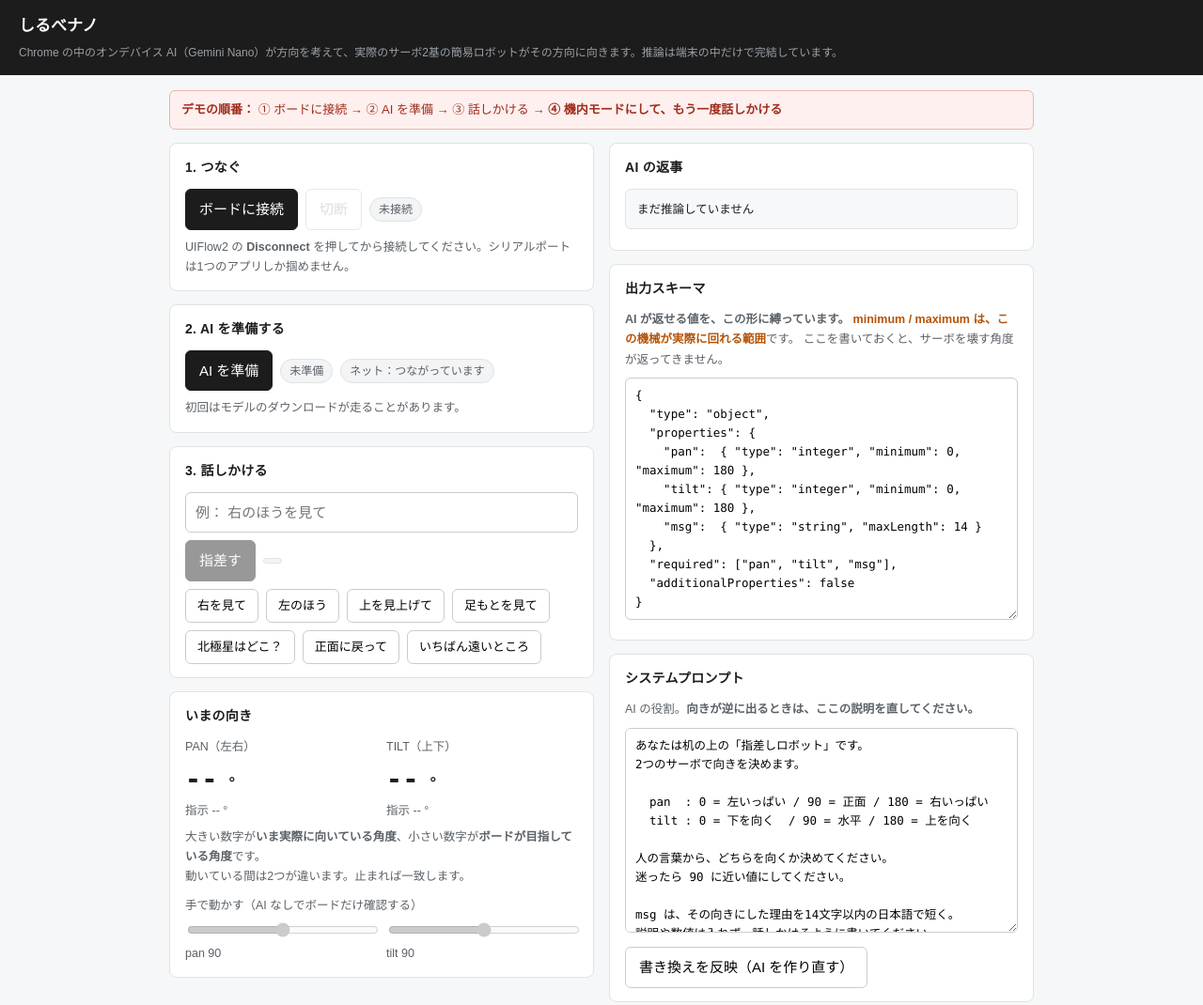
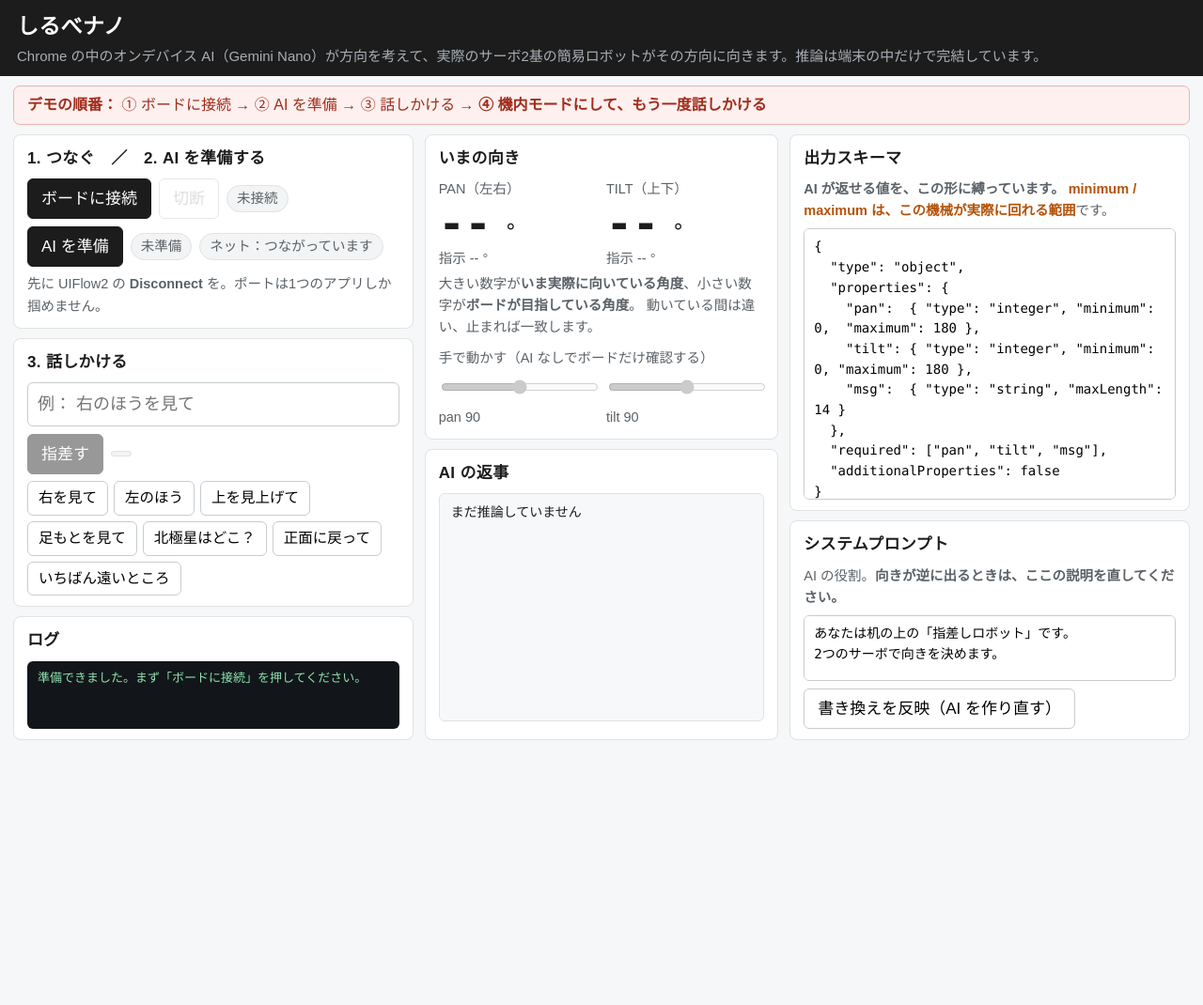
Before and after one commit to MasaoG/m5ai, a plain HTML site: page demo.html in a window 1280 px wide. Shown: the top 1070 px of the page at 94% size. After the commit the page ends 800 px from the top, so only its background shows below. Drawn offline with Linux system fonts and the light colour scheme.

Commit message:
DEMO file update
2列表示から、3列穂表示にして、デモ画面でスクロールなしにした。

```diff
--- a/demo.html
+++ b/demo.html
@@ -11,48 +11,95 @@
     --mono:ui-monospace,SFMono-Regular,Menlo,Consolas,monospace;
   }
   *{box-sizing:border-box}
+
+  /* ======================================================================
+     横長のノート PC で、縦スクロールなしに全部が見えるようにしています。
+     画面の高さは機械によって違うので、高さを数値で決め打ちしていません。
+     余りや不足は「伸び縮みする要素」── テキストエリアとログと AI の返事 ──
+     が吸収します。画面が低ければそこが縮み、高ければそこが伸びます。
+     幅が 1180px を下回ったら、1列に戻して普通にスクロールします。
+     ====================================================================== */
+  html,body{height:100%}
   body{margin:0;background:var(--bg);color:var(--ink);
        font-family:'Hiragino Sans','Yu Gothic UI','Meiryo',sans-serif;
-       font-size:15px;line-height:1.7}
-  header{background:#1c1c1c;color:#fff;padding:14px 20px}
-  header h1{margin:0;font-size:17px}
-  header p{margin:3px 0 0;font-size:12px;color:#9aa0a6}
-  main{max-width:960px;margin:0 auto;padding:16px 20px 40px}
-  .row{display:flex;gap:16px;flex-wrap:wrap}
-  .col{flex:1 1 420px;min-width:320px}
-  .card{background:var(--card);border:1px solid var(--line);
-        border-radius:8px;padding:14px 16px;margin-bottom:14px}
-  .card h2{margin:0 0 10px;font-size:14px;letter-spacing:.02em}
-  button{font:inherit;padding:8px 14px;border-radius:6px;cursor:pointer;
+       font-size:17px;line-height:1.6;
+       display:flex;flex-direction:column;
+       /* ふつうのノート PC なら収まります。画面がよほど低いときだけ、
+          切り取らずにスクロールさせます（hidden にしない理由）。 */
+       overflow:auto}
+
+  header{flex:none;background:#1c1c1c;color:#fff;padding:10px 18px}
+  header h1{margin:0;font-size:23px;letter-spacing:.01em}
+  header p{margin:2px 0 0;font-size:15px;color:#a8afb6;line-height:1.5}
+
+  main{flex:1 1 auto;min-height:0;display:flex;flex-direction:column;
+       gap:10px;padding:10px 14px 12px}
+
+  .note{flex:none;margin:0;background:#fdf0ee;border:1px solid #e8b6ae;
+        color:#a02c1c;border-radius:7px;padding:7px 14px;font-size:16px}
+
+  /* --- 3列 ------------------------------------------------------------- */
+  /* 1列目は操作だけなので細く、3列目はコードを見せるので広めに配分します */
+  .row{flex:1 1 auto;min-height:0;display:grid;gap:12px;
+       grid-template-columns:minmax(0,1.04fr) minmax(0,.92fr) minmax(0,1.04fr)}
+  .col{min-height:0;display:flex;flex-direction:column;gap:10px}
+
+  .card{flex:none;min-height:0;display:flex;flex-direction:column;
+        background:var(--card);border:1px solid var(--line);
+        border-radius:8px;padding:11px 14px}
+  .card h2{flex:none;margin:0 0 8px;font-size:17px;letter-spacing:.02em}
+  .card.grow{flex:1 1 0}             /* 余白を引き受ける札 */
+  .card.grow2{flex:1.8 1 0}          /* そのなかでも、多めに引き受ける札 */
+  .fill{flex:1 1 0;min-height:0}     /* その札の中で伸びる部品 */
+
+  button{font:inherit;padding:7px 14px;border-radius:6px;cursor:pointer;
          border:1px solid #c8ccd0;background:#fff}
   button:hover:not(:disabled){background:#f0f2f4}
   button:disabled{opacity:.45;cursor:not-allowed}
   button.main{background:#1c1c1c;color:#fff;border-color:#1c1c1c}
   button.main:hover:not(:disabled){background:#333}
-  .pills{display:flex;gap:8px;flex-wrap:wrap;margin-top:8px}
-  .pills button{padding:6px 12px;font-size:13px}
+  .pills{display:flex;gap:6px;flex-wrap:wrap;margin-top:7px}
+  .pills button{padding:5px 11px;font-size:15.5px}
   input[type=text],textarea{width:100%;font:inherit;padding:8px 10px;
         border:1px solid #c8ccd0;border-radius:6px;background:#fff}
-  textarea{font-family:var(--mono);font-size:12.5px;line-height:1.6;resize:vertical}
-  .tag{display:inline-block;padding:2px 9px;border-radius:999px;
-       font-size:12px;border:1px solid var(--line);background:#f2f4f5;color:var(--sub)}
+  input[type=text]{font-size:18px}
+  textarea{font-family:var(--mono);font-size:14px;line-height:1.55;resize:none}
+  .tag{display:inline-block;padding:2px 10px;border-radius:999px;
+       font-size:14.5px;border:1px solid var(--line);background:#f2f4f5;color:var(--sub)}
   .tag.ok{background:#e7f5ee;color:var(--ok);border-color:#b9e0cd}
   .tag.ng{background:#fdeceb;color:var(--ng);border-color:#f2c2bd}
   .tag.work{background:#fdf3e3;color:var(--accent);border-color:#ecd5a8}
-  .big{font-family:var(--mono);font-size:28px;font-weight:700;letter-spacing:.02em}
-  .muted{color:var(--sub);font-size:12.5px}
-  pre{margin:0;font-family:var(--mono);font-size:12.5px;white-space:pre-wrap;
-      word-break:break-all;background:#f7f8f9;border:1px solid var(--line);
-      border-radius:6px;padding:10px 12px}
-  #log{height:150px;overflow:auto;background:#12161a;color:#cfd6dd;
-       border-radius:6px;padding:9px 11px;font-family:var(--mono);font-size:11.5px}
+  .big{font-family:var(--mono);font-size:46px;font-weight:700;
+       letter-spacing:.01em;line-height:1.1}
+  .big .unit{font-size:22px;font-weight:400}
+  .muted{color:var(--sub);font-size:14.5px}
+  pre{margin:0;font-family:var(--mono);font-size:14px;line-height:1.5;
+      white-space:pre-wrap;word-break:break-all;overflow:auto;
+      background:#f7f8f9;border:1px solid var(--line);
+      border-radius:6px;padding:9px 12px}
+  #log{overflow:auto;background:#12161a;color:#cfd6dd;min-height:52px;
+       border-radius:6px;padding:8px 11px;font-family:var(--mono);font-size:13px}
   #log div{white-space:pre-wrap;word-break:break-all}
   .log-tx{color:#7ec9ff}.log-rx{color:#8fe3b0}.log-ai{color:#ffd08a}.log-er{color:#ff9d93}
-  .note{background:#fdf0ee;border:1px solid #e8b6ae;color:#a02c1c;
-        border-radius:6px;padding:9px 12px;font-size:13px;margin-bottom:14px}
   .grid2{display:grid;grid-template-columns:1fr 1fr;gap:10px}
-  label{display:block;font-size:12.5px;color:var(--sub);margin:10px 0 4px}
+  label{display:block;font-size:14.5px;color:var(--sub);margin:9px 0 4px}
   .k{color:var(--accent);font-weight:700}
+  input[type=range]{width:100%;height:26px}
+
+  /* --- 幅が足りないときは、もとの1列に戻す ------------------------------ */
+  @media (max-width:1180px){
+    html,body{height:auto}
+    body{overflow:auto}
+    main{display:block;padding:14px 18px 40px}
+    .note{margin-bottom:14px}
+    .row{display:block}
+    .col{display:block}
+    .card{display:block;margin-bottom:14px}
+    textarea{height:190px;resize:vertical}
+    #log{height:190px}
+    #aiJson{min-height:90px}
+  }
+
   @media (prefers-color-scheme:dark){
     :root:not([data-theme="light"]){
       --bg:#14181b;--card:#1b2024;--line:#2c3339;--ink:#e8eaec;--sub:#9aa3ab}
@@ -60,6 +107,7 @@
     :root:not([data-theme="light"]) input,:root:not([data-theme="light"]) textarea{
       background:#232a2f;color:#e8eaec;border-color:#39424a}
     :root:not([data-theme="light"]) pre{background:#232a2f;border-color:#2c3339}
+    :root:not([data-theme="light"]) .note{background:#2a1c19;border-color:#5e332b;color:#f0a596}
   }
 </style>
 </head>
@@ -78,30 +126,23 @@
 
 <div class="row">
 
-  <!-- ===== 左 ===== -->
+  <!-- ===== 1列目：操作 ===================================================== -->
   <div class="col">
 
     <div class="card">
-      <h2>1. つなぐ</h2>
+      <h2>1. つなぐ　／　2. AI を準備する</h2>
       <div style="display:flex;gap:8px;align-items:center;flex-wrap:wrap">
         <button id="btnConn" class="main">ボードに接続</button>
         <button id="btnDisc" disabled>切断</button>
         <span id="tagConn" class="tag">未接続</span>
       </div>
-      <p class="muted" style="margin:8px 0 0">
-        UIFlow2 の <b>Disconnect</b> を押してから接続してください。シリアルポートは1つのアプリしか掴めません。
-      </p>
-    </div>
-
-    <div class="card">
-      <h2>2. AI を準備する</h2>
-      <div style="display:flex;gap:8px;align-items:center;flex-wrap:wrap">
+      <div style="display:flex;gap:8px;align-items:center;flex-wrap:wrap;margin-top:8px">
         <button id="btnAI" class="main">AI を準備</button>
         <span id="tagAI" class="tag">未準備</span>
         <span id="tagNet" class="tag"></span>
       </div>
-      <p class="muted" id="aiHint" style="margin:8px 0 0">
-        初回はモデルのダウンロードが走ることがあります。
+      <p class="muted" id="aiHint" style="margin:7px 0 0">
+        先に UIFlow2 の <b>Disconnect</b> を。ポートは1つのアプリしか掴めません。
       </p>
     </div>
 
@@ -123,74 +164,78 @@
       </div>
     </div>
 
+    <div class="card grow">
+      <h2>ログ</h2>
+      <div id="log" class="fill"></div>
+    </div>
+
+  </div>
+
+  <!-- ===== 2列目：いま起きていること ======================================= -->
+  <div class="col">
+
     <div class="card">
       <h2>いまの向き</h2>
       <div class="grid2">
         <div>
           <div class="muted">PAN（左右）</div>
-          <div class="big"><span id="vPan">--</span><span style="font-size:16px"> °</span></div>
+          <div class="big"><span id="vPan">--</span><span class="unit"> °</span></div>
           <div class="muted">指示 <span id="tPan">--</span> °</div>
         </div>
         <div>
           <div class="muted">TILT（上下）</div>
-          <div class="big"><span id="vTilt">--</span><span style="font-size:16px"> °</span></div>
+          <div class="big"><span id="vTilt">--</span><span class="unit"> °</span></div>
           <div class="muted">指示 <span id="tTilt">--</span> °</div>
         </div>
       </div>
-      <div class="muted" style="margin-top:6px">
-        大きい数字が<b>いま実際に向いている角度</b>、小さい数字が<b>ボードが目指している角度</b>です。<br>
-        動いている間は2つが違います。止まれば一致します。
+      <div class="muted" style="margin-top:4px">
+        大きい数字が<b>いま実際に向いている角度</b>、小さい数字が<b>ボードが目指している角度</b>。
+        動いている間は違い、止まれば一致します。
       </div>
 
       <label>手で動かす（AI なしでボードだけ確認する）</label>
       <div class="grid2">
         <div>
-          <input type="range" id="sPan" min="0" max="180" value="90" style="width:100%" disabled>
+          <input type="range" id="sPan" min="0" max="180" value="90" disabled>
           <div class="muted">pan <span id="sPanV">90</span></div>
         </div>
         <div>
-          <input type="range" id="sTilt" min="0" max="180" value="90" style="width:100%" disabled>
+          <input type="range" id="sTilt" min="0" max="180" value="90" disabled>
           <div class="muted">tilt <span id="sTiltV">90</span></div>
         </div>
       </div>
     </div>
 
+    <div class="card grow grow2">
+      <h2>AI の返事</h2>
+      <pre id="aiJson" class="fill">まだ推論していません</pre>
+      <div style="flex:none;margin-top:8px;font-size:22px;font-weight:700" id="aiMsg"></div>
+    </div>
+
   </div>
 
-  <!-- ===== 右 ===== -->
+  <!-- ===== 3列目：仕組み（書き換えて試せる） =============================== -->
   <div class="col">
 
-    <div class="card">
-      <h2>AI の返事</h2>
-      <pre id="aiJson">まだ推論していません</pre>
-      <div style="margin-top:8px;font-size:17px" id="aiMsg"></div>
+    <div class="card grow grow2">
+      <h2>出力スキーマ</h2>
+      <p class="muted" style="flex:none;margin:0 0 7px">
+        <b>AI が返せる値を、この形に縛っています。</b>
+        <span class="k">minimum / maximum は、この機械が実際に回れる範囲</span>です。
+      </p>
+      <textarea id="taSch" class="fill" spellcheck="false"></textarea>
+      <div class="muted" id="schErr" style="flex:none;color:var(--ng)"></div>
     </div>
 
-    <div class="card">
-      <h2>出力スキーマ</h2>
-      <p class="muted" style="margin:0 0 8px">
-        <b>AI が返せる値を、この形に縛っています。</b>
-        <span class="k">minimum / maximum は、この機械が実際に回れる範囲</span>です。
-        ここを書いておくと、サーボを壊す角度が返ってきません。
-      </p>
-      <textarea id="taSch" rows="12" spellcheck="false"></textarea>
-      <div class="muted" id="schErr" style="color:var(--ng)"></div>
-    </div>
-
-    <div class="card">
+    <div class="card grow">
       <h2>システムプロンプト</h2>
-      <p class="muted" style="margin:0 0 8px">
+      <p class="muted" style="flex:none;margin:0 0 7px">
         AI の役割。<b>向きが逆に出るときは、ここの説明を直してください。</b>
       </p>
-      <textarea id="taSys" rows="10" spellcheck="false"></textarea>
-      <div style="margin-top:8px">
+      <textarea id="taSys" class="fill" spellcheck="false"></textarea>
+      <div style="flex:none;margin-top:8px">
         <button id="btnReload">書き換えを反映（AI を作り直す）</button>
       </div>
-    </div>
-
-    <div class="card">
-      <h2>ログ</h2>
-      <div id="log"></div>
     </div>
 
   </div>
```
